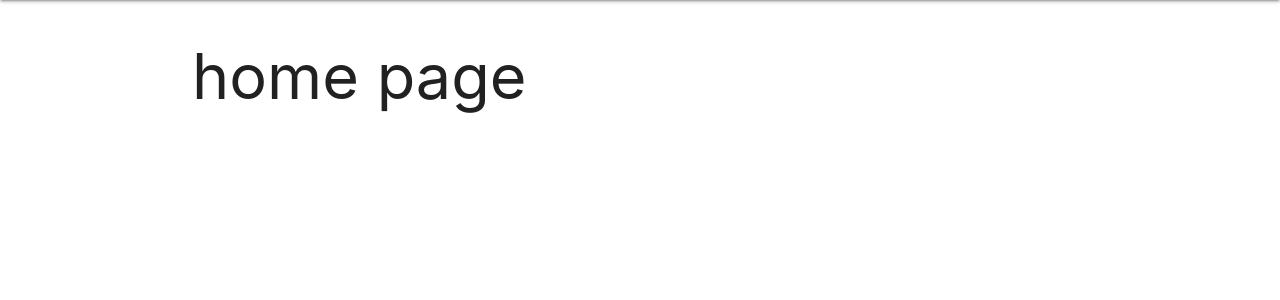
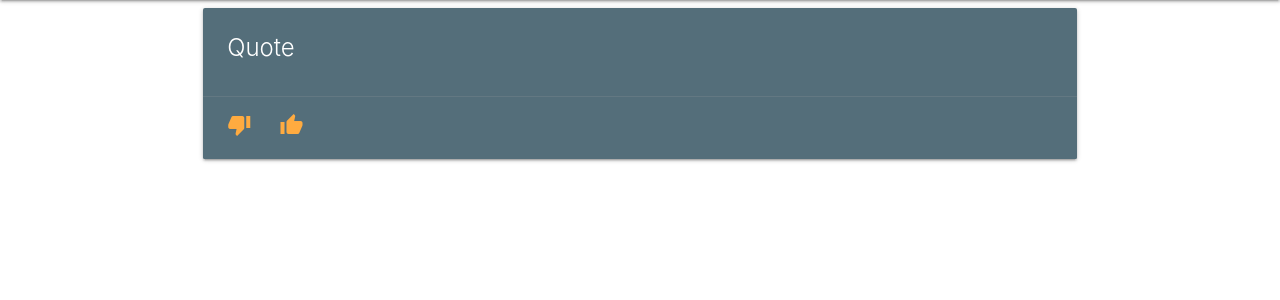
Before and after one commit to nikotsafos/poli-match, a Django app: page / in a window 1280 px wide. Shown: the part 64-364 px from the top of the page. Run offline with Django 3.2, Linux system fonts and the light colour scheme; data that the repository does not hold is empty.

Commit message:
Adding quotes to cards

```diff
--- a/poli_match/poli_match_app/templates/poli_match/index.html
+++ b/poli_match/poli_match_app/templates/poli_match/index.html
@@ -1,10 +1,24 @@
 {% extends 'poli_match/base.html' %}
 
 {% block content%}
-<h1>home page</h1>
-{% for quote in quotes %}
-<li>
-    {{ quote.content }}
-</li>
-{% endfor %}
+
+<div class="row">
+        <div class="col s12 m12 l12 xl12">
+          <div class="card blue-grey darken-1">
+            <div class="card-content white-text">
+              <span class="card-title">Quote</span>
+              {% for quote in quotes %}
+              <li>
+                  {{ quote.content }}
+              </li>
+              {% endfor %}
+            </div>
+            <div class="card-action">
+              <a href="#"><i class="material-icons">thumb_down</i></a>
+              <a href="#"><i class="material-icons">thumb_up</i></a>
+            </div>
+          </div>
+        </div>
+      </div>
+
 {% endblock %}
```
